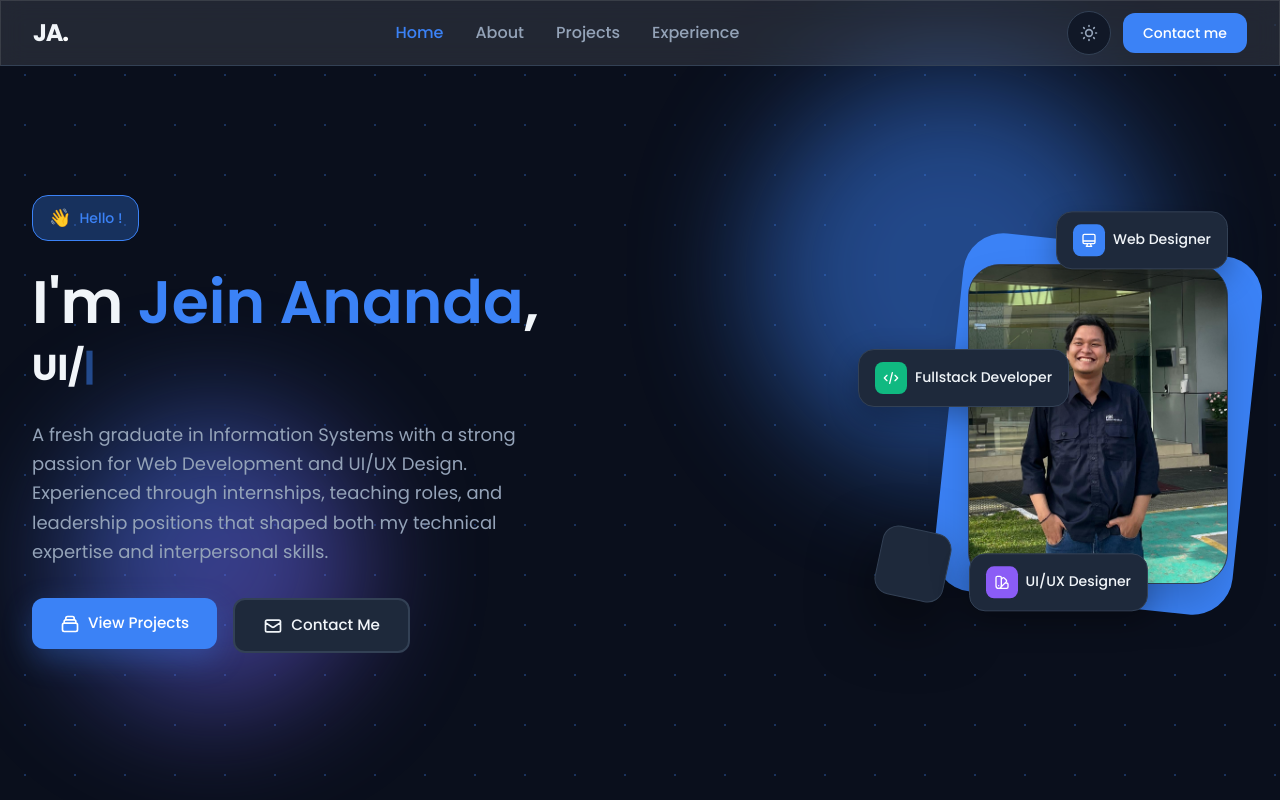
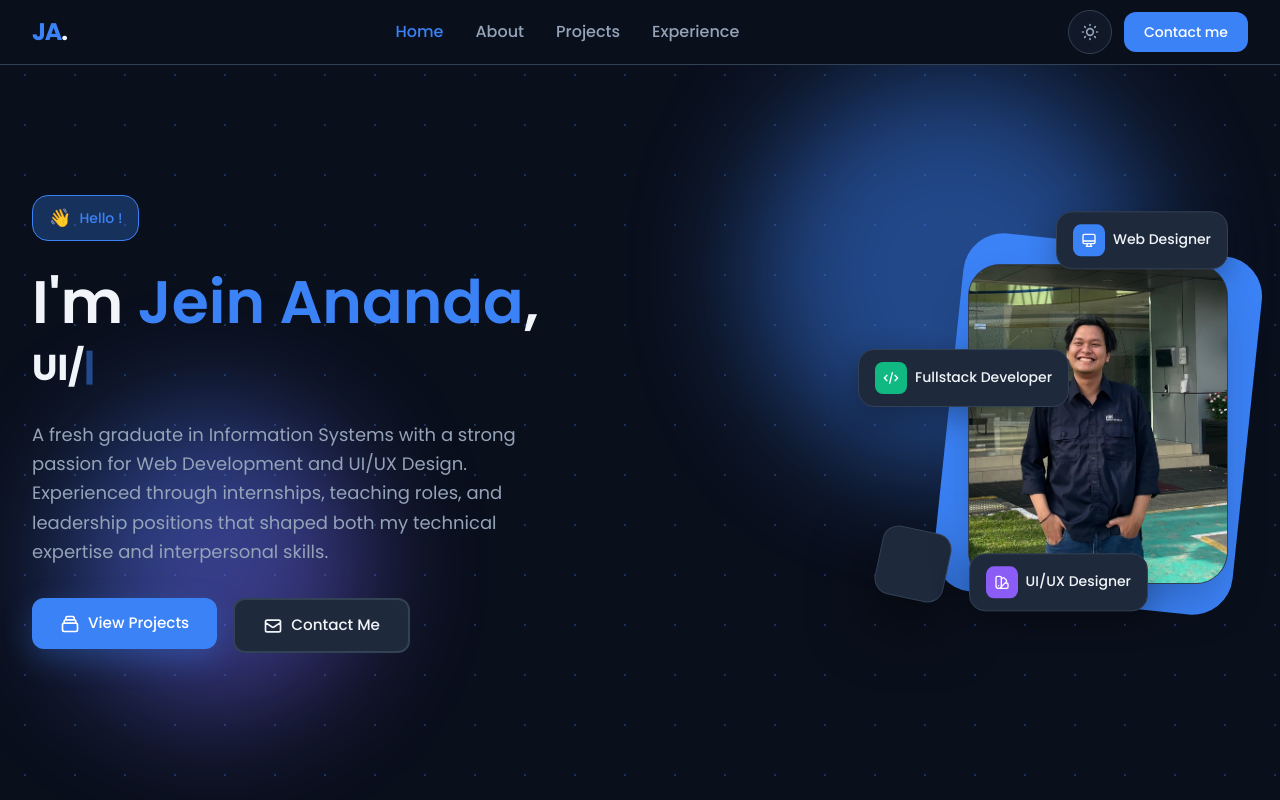
Before and after one commit to jeeexcalibur/personal-portofolio, a Nuxt app: page / in a window 1280 px wide. Shown: the top 800 px of the page. Built offline with nearby package versions, Linux system fonts and the light colour scheme.

Commit message:
fix: navbar visibility

```diff
--- a/app/components/Navbar.vue
+++ b/app/components/Navbar.vue
@@ -27,11 +27,11 @@ const scrollToContact = () => {
 </script>
 
 <template>
-  <nav class="fixed top-0 left-0 right-0 z-50 glass transition-all duration-300" style="border-bottom: 1px solid var(--border);">
+  <nav class="fixed top-0 left-0 right-0 z-50 transition-all duration-300" style="background-color: var(--bg-primary); border-bottom: 1px solid var(--border); backdrop-filter: blur(8px);">
     <div class="max-w-7xl mx-auto px-4 sm:px-6 lg:px-8">
       <div class="flex items-center justify-between h-16">
         <!-- Logo -->
-<a href="#home" class="text-2xl font-bold text-primary tracking-tighter" tabindex="0" style="transform: none;">JA<span class="text-white">.</span></a>
+<a href="#home" class="text-2xl font-bold tracking-tighter" tabindex="0" style="transform: none; color: var(--accent);">JA<span style="color: var(--text-primary);">.</span></a>
 
         <!-- Desktop Navigation -->
         <div class="hidden md:flex items-center space-x-8">
--- a/app/components/sections/ExperienceSection.vue
+++ b/app/components/sections/ExperienceSection.vue
@@ -31,7 +31,7 @@ const experiences = [
   {
     company: 'Kalimantan Institute of Technology',
     role: 'Teaching Assistant',
-    period: 'Jan 2024 - Dec 2024',
+    period: 'Jan 2024 - Dec 2025',
     type: 'Part-time',
     description: [
       'Taught programming fundamentals across multiple courses: Basic Algorithm (Python), Basic Programming (JavaScript), OOP (PHP), Web Development (Laravel), and Cloud Computing (Laravel + Docker)',
```
